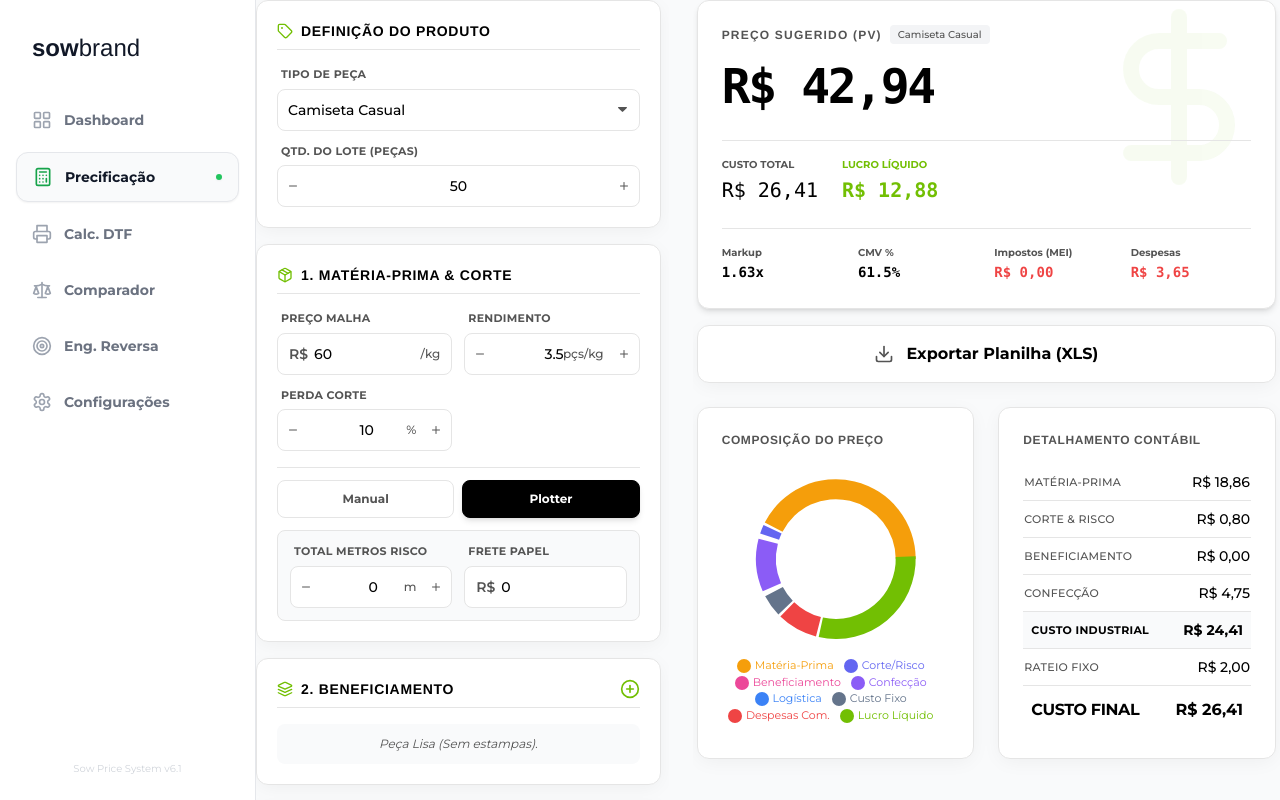
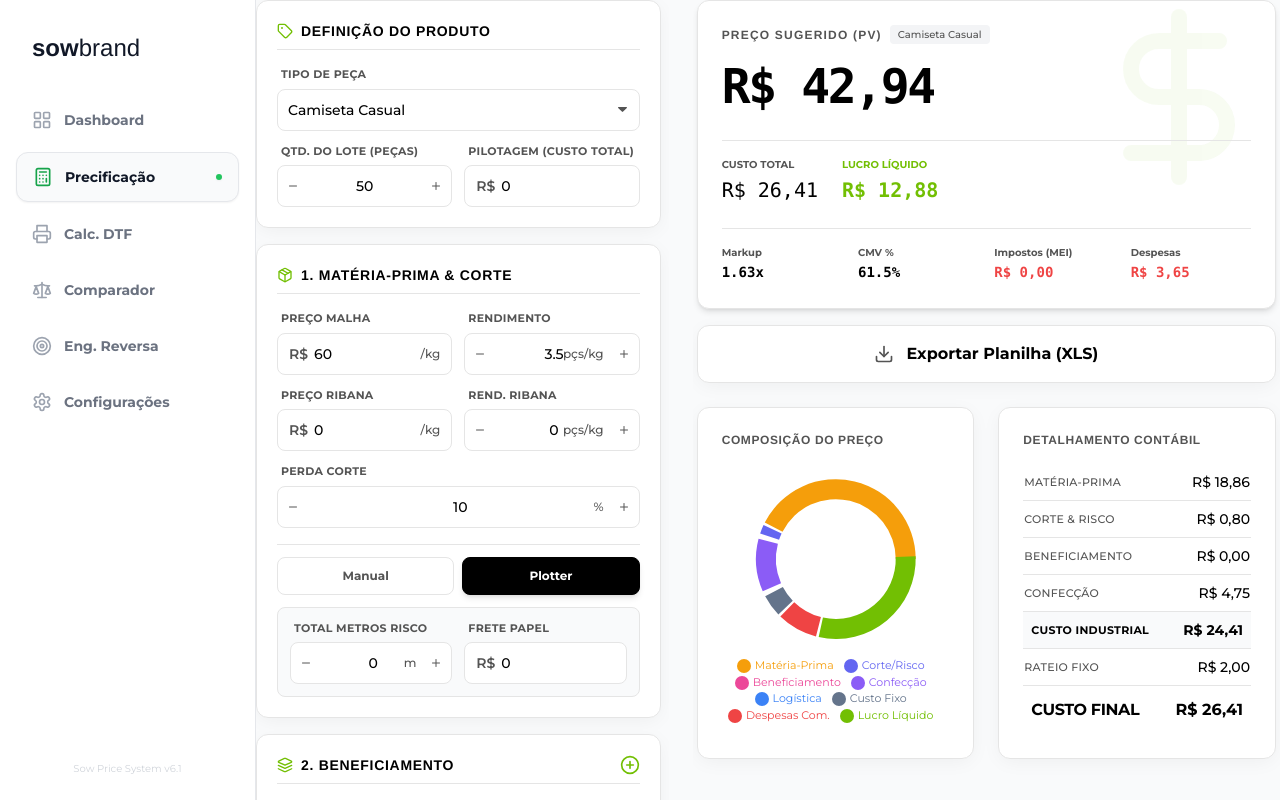
Before and after one commit to sowbrand/sow-price-architect-V2, a React (Vite) app: page / in a window 1280 px wide. Both pictures are taken after a click on the button 144 px from the left and 264 px from the top of the page. Built offline with nearby package versions, Linux system fonts and the light colour scheme.

Commit message:
novos-campos

```diff
--- a/constants/defaults.ts
+++ b/constants/defaults.ts
@@ -40,15 +40,19 @@ export const INITIAL_SETTINGS: SettingsData = {
   serviceCosts: DEFAULT_SERVICE_COSTS
 };
 
-// Produto Inicial Padrão (Reset) - ATUALIZADO ETAPA 1
+// Produto Inicial Padrão (Reset) - ETAPA 2 (Com novos campos)
 export const INITIAL_PRODUCT: any = {
   productCategory: 'Camiseta Casual',
   customProductName: '',
 
-  // Matéria Prima
+  // Matéria Prima (Malha)
   fabricPricePerKg: 60.00, // Atualizado R$ 60,00
   piecesPerKg: 3.5,        // Atualizado 3.5
   lossPercentage: 10,      // Atualizado 10%
+
+  // Matéria Prima (Ribana - NOVO)
+  ribanaPricePerKg: 0.00,
+  ribanaYield: 0.00,
 
   // Corte
   cuttingType: 'PLOTTER',
@@ -60,14 +64,20 @@ export const INITIAL_PRODUCT: any = {
   embellishments: [],
 
   // Costura
-  sewingCost: DEFAULT_SERVICE_COSTS.sewingStandard, // Vai puxar 4.75
-  finishingCost: 0.00, // Zerado conforme solicitado
-  packagingCost: 0.00, // Zerado conforme solicitado
+  sewingCost: DEFAULT_SERVICE_COSTS.sewingStandard,
+  finishingCost: 0.00,
+  packagingCost: 0.00,
+
+  // Aviamentos (NOVO)
+  aviamentosCost: 0.00,
+
+  // Pilotagem (NOVO)
+  pilotingCost: 0.00,
 
   // Logística
   logisticsTotalCost: 0.00,
-  freightOutCost: 0,
+  freightOutCost: 0.00, // Entrega Cliente (NOVO)
 
-  batchSize: 50, // Lote padrão seguro
-  targetMargin: 30 // Margem padrão 30%
+  batchSize: 50,
+  targetMargin: 30
 };
--- a/types.ts
+++ b/types.ts
@@ -27,7 +27,7 @@ export interface SettingsData {
   // Regime Tributário
   taxRegime: 'SIMPLES' | 'MEI';
   defaultTaxRate: number; // Porcentagem (%) para Simples Nacional
-  meiDasTax: number;      // Valor Fixo (R$) para MEI [NOVO CAMPO]
+  meiDasTax: number;      // Valor Fixo (R$) para MEI
   defaultCardRate: number;
   defaultMarketingRate: number;
   defaultCommissionRate: number;
@@ -47,24 +47,45 @@ export interface Embellishment {
   embroideryCostPerThousand?: number;
   dtfMetersUsed?: number;
   calculatedUnitCost?: number;
+  printUnitCost?: number;
 }
 
 export interface ProductInput {
   productCategory: string;
   customProductName: string;
+
+  // Malha
   fabricPricePerKg: number;
   piecesPerKg: number;
   lossPercentage: number;
+
+  // NOVOS CAMPOS: Ribana
+  ribanaPricePerKg: number;
+  ribanaYield: number; // Rendimento (pçs/kg)
+
+  // Corte
   cuttingType: 'MANUAL' | 'PLOTTER';
   plotterMetersTotal: number;
   plotterFreight: number;
   cuttingLaborCost: number;
+
   embellishments: Embellishment[];
+
+  // Confecção
   sewingCost: number;
   finishingCost: number;
   packagingCost: number;
-  logisticsTotalCost: number;
-  freightOutCost: number;
+
+  // NOVOS CAMPOS: Aviamentos
+  aviamentosCost: number; // Por peça (etiqueta, viés, etc)
+
+  // Logística
+  logisticsTotalCost: number; // Entrada
+  freightOutCost: number;     // Saída (Cliente - NOVO CAMPO)
+
+  // NOVO CAMPO: Pilotagem
+  pilotingCost: number; // Custo fixo do desenvolvimento
+
   batchSize: number;
   targetMargin: number;
 }
--- a/views/PricingCalculator.tsx
+++ b/views/PricingCalculator.tsx
@@ -27,23 +27,22 @@ export const PricingCalculator: React.FC<PricingCalculatorProps> = ({ settings }
     // Ref para guardar as configurações anteriores e comparar
     const prevSettingsRef = useRef<SettingsData>(settings);
 
-    // 1. MONITOR DE MUDANÇAS GLOBAIS (A PONTE ENTRE CONFIGURAÇÕES E CÁLCULO)
+    // 1. MONITOR DE MUDANÇAS GLOBAIS
     useEffect(() => {
         const prevSettings = prevSettingsRef.current;
         let hasChanges = false;
 
-        // Verifica se houve mudança em taxas ou custos fixos que afetam o preço
         if (
             prevSettings.defaultTaxRate !== settings.defaultTaxRate ||
             prevSettings.defaultCardRate !== settings.defaultCardRate ||
             prevSettings.defaultMarketingRate !== settings.defaultMarketingRate ||
             prevSettings.monthlyFixedCosts !== settings.monthlyFixedCosts ||
-            prevSettings.estimatedMonthlyProduction !== settings.estimatedMonthlyProduction
+            prevSettings.estimatedMonthlyProduction !== settings.estimatedMonthlyProduction ||
+            prevSettings.meiDasTax !== settings.meiDasTax
         ) {
             hasChanges = true;
         }
 
-        // Verifica se o custo de costura padrão mudou
         if (settings.serviceCosts.sewingStandard !== prevSettings.serviceCosts.sewingStandard) {
             if (input.sewingCost === prevSettings.serviceCosts.sewingStandard) {
                 setInput(prev => ({ ...prev, sewingCost: settings.serviceCosts.sewingStandard }));
@@ -51,15 +50,12 @@ export const PricingCalculator: React.FC<PricingCalculatorProps> = ({ settings }
             }
         }
 
-        // Se houve mudanças relevantes, exibe o alerta
         if (hasChanges) {
             setSettingsChangedAlert(true);
-            // Esconde o alerta após 10 segundos para não poluir
             const timer = setTimeout(() => setSettingsChangedAlert(false), 10000);
             return () => clearTimeout(timer);
         }
 
-        // Atualiza a referência
         prevSettingsRef.current = settings;
     }, [settings, input.sewingCost]);
 
@@ -72,7 +68,6 @@ export const PricingCalculator: React.FC<PricingCalculatorProps> = ({ settings }
              const totalDtfCost = dtfPrintManual + dtfAppManual;
              const unitCost = input.batchSize > 0 ? (totalDtfCost / input.batchSize) : 0;
 
-             // Injeta o valor manual no cálculo
              calculatedInput.embellishments[dtfItemIndex] = {
                  ...calculatedInput.embellishments[dtfItemIndex],
                  printSetupCost: unitCost,
@@ -81,7 +76,6 @@ export const PricingCalculator: React.FC<PricingCalculatorProps> = ({ settings }
              };
         }
 
-        // Usa as settings mais recentes para o cálculo
         setResult(calculateScenario(calculatedInput, settings));
     }, [input, settings, dtfPrintManual, dtfAppManual]);
 
@@ -164,7 +158,11 @@ export const PricingCalculator: React.FC<PricingCalculatorProps> = ({ settings }
                 <div className="space-y-3">
                     <InputGroup label="Tipo de Peça" name="productCategory" value={input.productCategory} onChange={handleChange} type="select" options={PRODUCT_CATEGORIES.map(cat => ({ label: cat, value: cat }))} />
                     {input.productCategory === 'Outro' && <InputGroup label="Nome Personalizado" name="customProductName" value={input.customProductName} onChange={handleChange} type="text" />}
-                    <InputGroup label="Qtd. do Lote (Peças)" name="batchSize" value={input.batchSize} onChange={handleChange} type="number" step="1" min="1" onKeyDown={blockDecimals} />
+                    <div className="grid grid-cols-2 gap-3">
+                        <InputGroup label="Qtd. do Lote (Peças)" name="batchSize" value={input.batchSize} onChange={handleChange} type="number" step="1" min="1" onKeyDown={blockDecimals} />
+                        {/* NOVO CAMPO: CUSTO PILOTAGEM */}
+                        <InputGroup label="Pilotagem (Custo Total)" name="pilotingCost" value={input.pilotingCost} onChange={handleChange} type="number" prefix="R$" />
+                    </div>
                 </div>
             </div>
 
@@ -173,7 +171,13 @@ export const PricingCalculator: React.FC<PricingCalculatorProps> = ({ settings }
               <div className="grid grid-cols-2 gap-3">
                   <InputGroup label="Preço Malha" name="fabricPricePerKg" value={input.fabricPricePerKg} onChange={handleChange} type="number" prefix="R$" suffix="/kg" />
                   <InputGroup label="Rendimento" name="piecesPerKg" value={input.piecesPerKg} onChange={handleChange} type="number" suffix="pçs/kg" step="0.1" />
-                  <InputGroup label="Perda Corte" name="lossPercentage" value={input.lossPercentage} onChange={handleChange} type="number" suffix="%" />
+
+                  {/* NOVOS CAMPOS: RIBANA */}
+                  <InputGroup label="Preço Ribana" name="ribanaPricePerKg" value={input.ribanaPricePerKg} onChange={handleChange} type="number" prefix="R$" suffix="/kg" />
+                  <InputGroup label="Rend. Ribana" name="ribanaYield" value={input.ribanaYield} onChange={handleChange} type="number" suffix="pçs/kg" step="0.1" />
+
+                  <div className="col-span-2"><InputGroup label="Perda Corte" name="lossPercentage" value={input.lossPercentage} onChange={handleChange} type="number" suffix="%" /></div>
+
                   <div className="col-span-2 border-t border-sow-border pt-3 mt-1">
                       <div className="flex gap-2 mb-3">
                           <button onClick={() => setInput(prev => ({...prev, cuttingType: 'MANUAL'}))} className={getSelectionButtonClass(input.cuttingType === 'MANUAL')}>Manual</button>
@@ -207,44 +211,30 @@ export const PricingCalculator: React.FC<PricingCalculatorProps> = ({ settings }
                               </select>
                           </div>
 
-                          {/* Renderização Condicional baseada no Tipo */}
                           {item.type === 'DTF' ? (
                               <div className="bg-purple-50 border border-purple-200 rounded p-3">
                                   <div className="flex items-center gap-2 text-purple-700 font-bold text-xs mb-3 border-b border-purple-200 pb-2">
                                       <CheckCircle2 className="w-4 h-4" /> <span>Integrado com Otimizador</span>
                                   </div>
-
-                                  {/* INPUTS MANUAIS PARA DTF */}
                                   <div className="grid grid-cols-2 gap-3 mb-2">
                                       <div>
                                           <label className="text-[10px] font-bold text-purple-800 uppercase block mb-1">Custo Impressão (Total Lote)</label>
                                           <div className="relative">
                                               <span className="absolute left-2 top-1.5 text-xs text-gray-500 font-bold">R$</span>
-                                              <input
-                                                  type="number"
-                                                  value={dtfPrintManual || ''}
-                                                  onChange={(e) => setDtfPrintManual(parseFloat(e.target.value))}
-                                                  className="w-full pl-7 p-1.5 text-sm border border-purple-300 rounded font-bold text-gray-700 focus:outline-none focus:border-purple-500"
-                                              />
+                                              <input type="number" value={dtfPrintManual || ''} onChange={(e) => setDtfPrintManual(parseFloat(e.target.value))} className="w-full pl-7 p-1.5 text-sm border border-purple-300 rounded font-bold text-gray-700 focus:outline-none focus:border-purple-500"/>
                                           </div>
                                       </div>
                                       <div>
                                           <label className="text-[10px] font-bold text-purple-800 uppercase block mb-1">Custo Aplicação (Total Lote)</label>
                                           <div className="relative">
                                               <span className="absolute left-2 top-1.5 text-xs text-gray-500 font-bold">R$</span>
-                                              <input
-                                                  type="number"
-                                                  value={dtfAppManual || ''}
-                                                  onChange={(e) => setDtfAppManual(parseFloat(e.target.value))}
-                                                  className="w-full pl-7 p-1.5 text-sm border border-purple-300 rounded font-bold text-gray-700 focus:outline-none focus:border-purple-500"
-                                              />
+                                              <input type="number" value={dtfAppManual || ''} onChange={(e) => setDtfAppManual(parseFloat(e.target.value))} className="w-full pl-7 p-1.5 text-sm border border-purple-300 rounded font-bold text-gray-700 focus:outline-none focus:border-purple-500"/>
                                           </div>
                                       </div>
                                   </div>
                                   <div className="text-[10px] text-purple-400 italic text-center">Copie os valores do painel ao lado</div>
                               </div>
                           ) : (
-                              /* Outros tipos (Silk, Bordado) mantêm inputs manuais */
                               item.type === 'SILK' ? (
                                   <div className="grid grid-cols-2 gap-3">
                                       <InputGroup label="Nº Cores" name={`colors_${item.id}`} value={item.printColors || 1} onChange={(e) => updateEmbellishment(item.id, 'printColors', parseFloat(e.target.value))} type="number" />
@@ -267,8 +257,16 @@ export const PricingCalculator: React.FC<PricingCalculatorProps> = ({ settings }
                <div className="grid grid-cols-2 gap-3">
                    <InputGroup label="Costura (Un)" name="sewingCost" value={input.sewingCost} onChange={handleChange} type="number" prefix="R$" />
                    <InputGroup label="Revisão/Acab." name="finishingCost" value={input.finishingCost} onChange={handleChange} type="number" prefix="R$" />
+
+                   {/* NOVO CAMPO: AVIAMENTOS */}
+                   <InputGroup label="Aviamentos (Un)" name="aviamentosCost" value={input.aviamentosCost} onChange={handleChange} type="number" prefix="R$" />
                    <InputGroup label="Embalagem (Un)" name="packagingCost" value={input.packagingCost} onChange={handleChange} type="number" prefix="R$" />
-                   <div className="col-span-2 bg-sow-light p-3 rounded-lg border border-sow-border"><InputGroup label="Logística (Total Lote)" name="logisticsTotalCost" value={input.logisticsTotalCost} onChange={handleChange} type="number" prefix="R$" /></div>
+
+                   <div className="col-span-2 bg-sow-light p-3 rounded-lg border border-sow-border grid grid-cols-2 gap-3">
+                       <InputGroup label="Logística (Entrada)" name="logisticsTotalCost" value={input.logisticsTotalCost} onChange={handleChange} type="number" prefix="R$" />
+                       {/* NOVO CAMPO: FRETE SAÍDA */}
+                       <InputGroup label="Frete Saída (Cliente)" name="freightOutCost" value={input.freightOutCost} onChange={handleChange} type="number" prefix="R$" />
+                   </div>
                </div>
             </div>
 
@@ -281,7 +279,6 @@ export const PricingCalculator: React.FC<PricingCalculatorProps> = ({ settings }
         {/* COLUNA DIREITA: RESULTADOS E OTIMIZADOR */}
         <div className="lg:col-span-7 h-full flex flex-col overflow-y-auto pb-24 px-1 scrollbar-thin">
 
-            {/* SE DTF ESTIVER ATIVO, MOSTRA A CALCULADORA NO TOPO */}
             {hasDTFSelection && (
                 <div className="bg-white rounded-xl border border-gray-200 shadow-sm overflow-hidden mb-6 h-[600px] flex flex-col">
                     <div className="p-3 bg-gray-50 border-b border-gray-200 flex justify-between items-center">
@@ -290,7 +287,6 @@ export const PricingCalculator: React.FC<PricingCalculatorProps> = ({ settings }
                     </div>
                     <div className="flex-1 relative">
                         <div className="absolute inset-0 p-2">
-                            {/* OTIMIZADOR APENAS VISUAL */}
                             <DTFCalculator settings={settings} />
                         </div>
                     </div>
@@ -298,8 +294,6 @@ export const PricingCalculator: React.FC<PricingCalculatorProps> = ({ settings }
             )}
 
             <div className="space-y-4">
-
-                {/* ALERTA DE MUDANÇA NAS CONFIGURAÇÕES */}
                 {settingsChangedAlert && (
                     <div className="bg-blue-50 border border-blue-200 rounded-xl p-4 flex items-start justify-between shadow-sm animate-fade-in-down">
                         <div className="flex gap-3">
@@ -321,7 +315,6 @@ export const PricingCalculator: React.FC<PricingCalculatorProps> = ({ settings }
                 <button onClick={handleExportXLS} className="w-full py-4 bg-white border border-sow-border hover:border-sow-green text-sow-black hover:text-sow-green font-montserrat font-bold rounded-xl flex items-center justify-center gap-3 transition-all shadow-soft group mt-2"><Download className="w-5 h-5 text-sow-grey group-hover:text-sow-green transition-colors" /><span>Exportar Planilha (XLS)</span></button>
             </div>
 
-            {/* GRÁFICOS E TABELAS */}
             <div className="grid grid-cols-1 md:grid-cols-2 gap-6 mt-6 pb-6">
                 <div className="bg-white rounded-xl p-6 border border-sow-border shadow-soft flex flex-col">
                     <h3 className="text-xs font-helvetica font-bold uppercase text-sow-grey mb-6 tracking-wider">Composição do Preço</h3>
```
Also changed, not shown: utils/pricingEngine.ts (+16 -12 lines).
